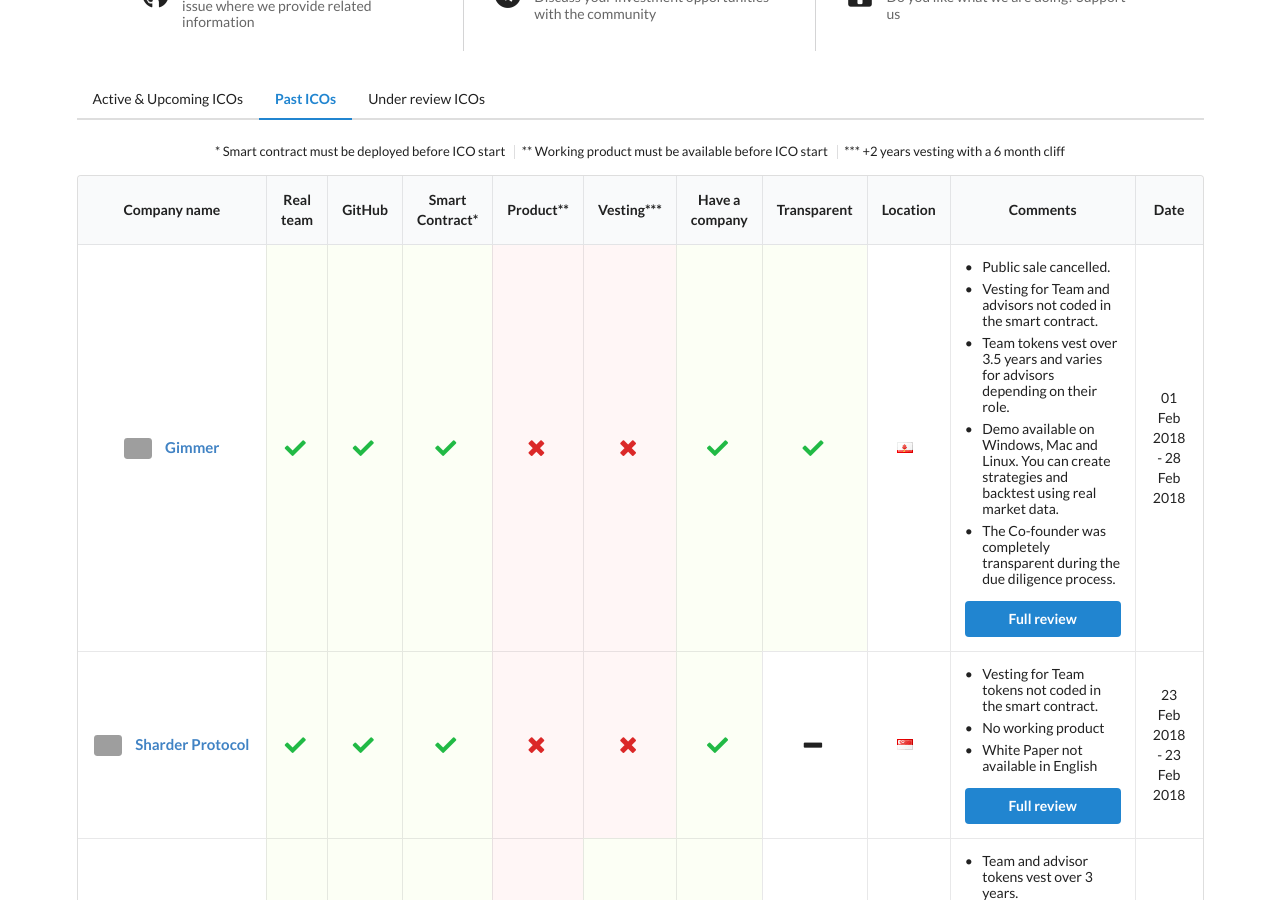
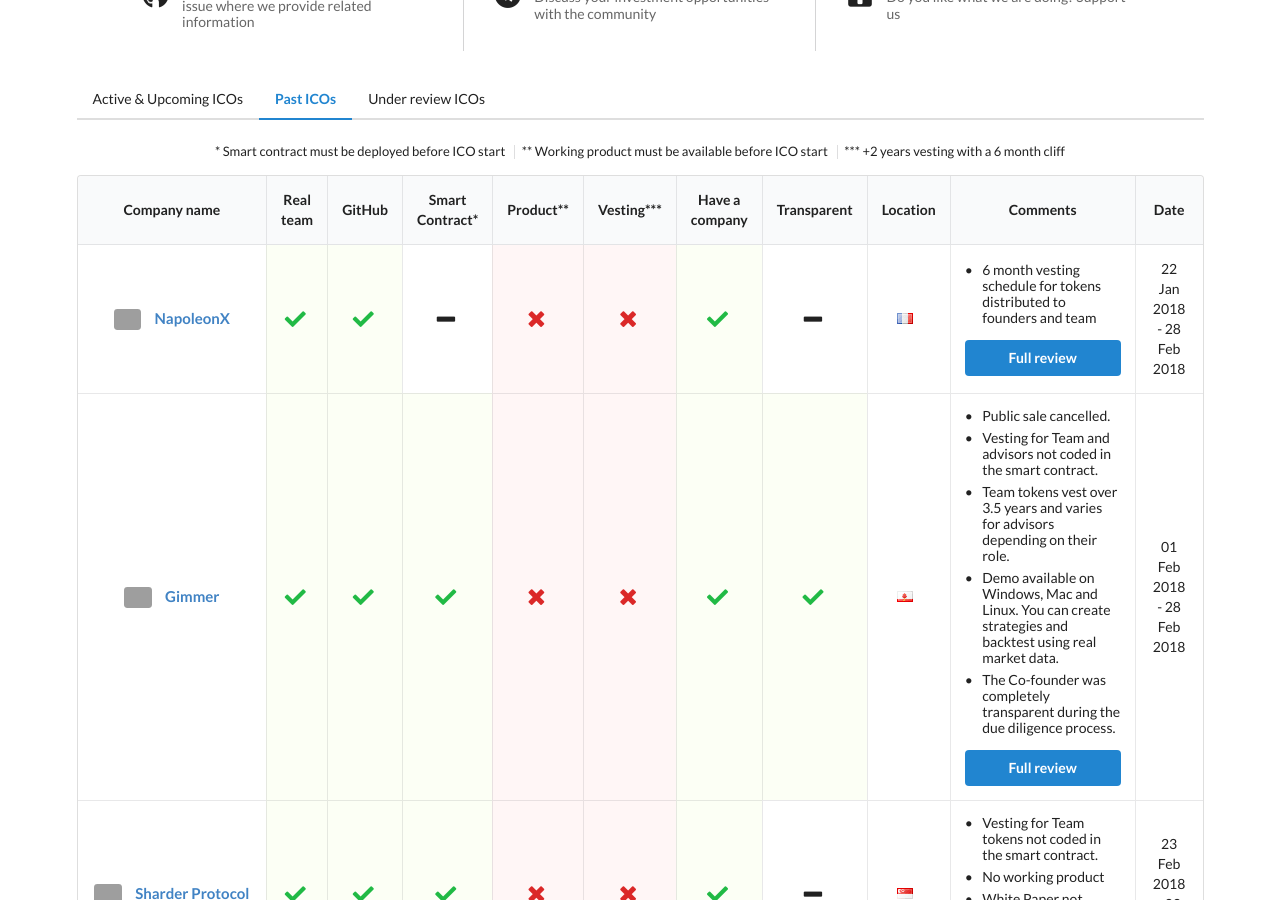
Before and after one commit to ico-check/ico-check, a Jekyll site: the page built from past.md, in a window 1280 px wide and 900 px high, scrolled down 317 px. Built offline with Jekyll 4.4.1, drawn with Linux system fonts in a browser that asks for light colours; nearby versions of some CDN libraries; grey boxes are pictures that could not be loaded.

Commit message:
3-napoleonx-ico-check
Added NapoleonX

```diff
--- a/_data/past-icos.yml
+++ b/_data/past-icos.yml
@@ -1,3 +1,20 @@
+- name: NapoleonX
+  image: https://i.imgur.com/Hruaqkl.png
+  url: https://www.napoleonx.ai/
+  real_team: true
+  github: true
+  smart_contract:
+  product: false
+  min_vesting: false
+  have_company: true
+  location: France
+  comments:
+    - content: 6 month vesting schedule for tokens distributed to founders and team
+  ico_start_date: 2018-01-22T00:00:00Z
+  ico_end_date: 2018-02-28T00:00:00Z
+  safe: false
+  issue_url: https://github.com/ico-check/ico-check/issues/3
+
 - name: Gimmer
   image: https://i.imgur.com/vD1Fqzb.jpg
   url: https://token.gimmer.net/
```
